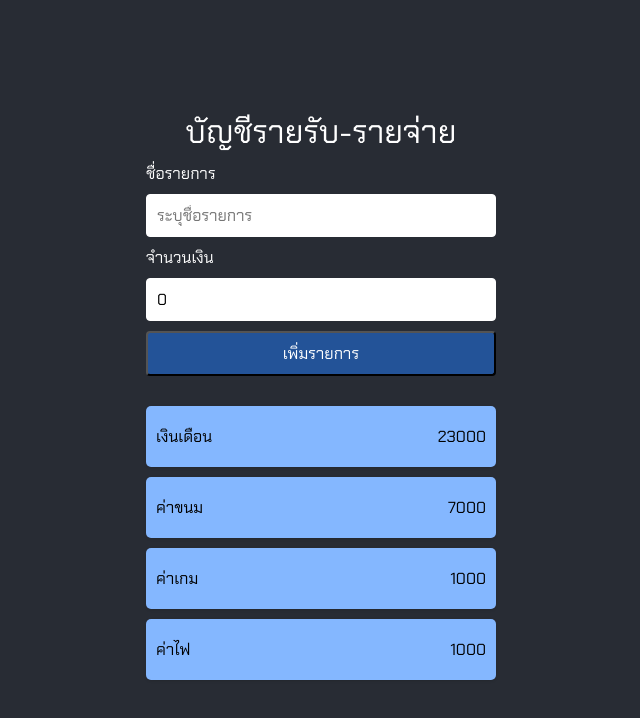
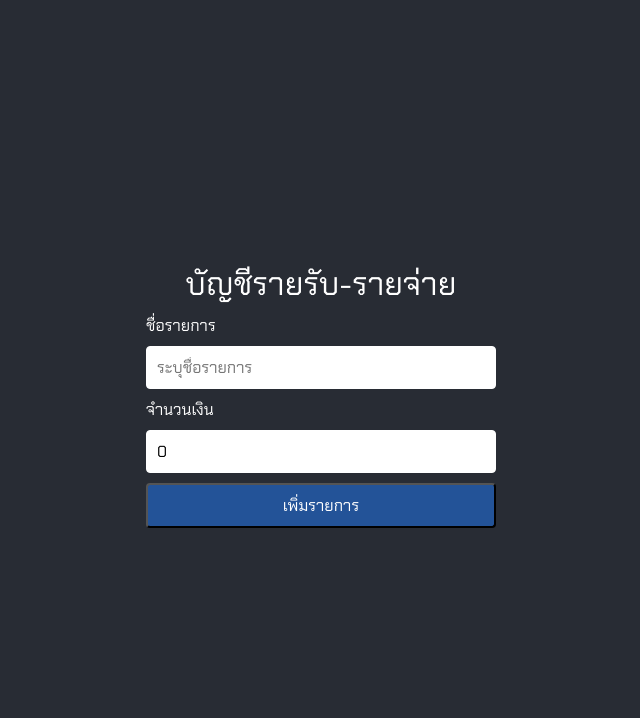
Before and after one commit to kanisornteen/Practice-React, a React (Create React App) app in the folder MyApplication/react-basic/: page / in a window 1280 px wide. Shown: the top 718 px of the page, without its empty margins (319-959 px from the left). Built offline with nearby package versions, Linux system fonts and the light colour scheme.

Commit message:
Bottom-Up
Send and receive data between component

```diff
--- a/MyApplication/react-basic/src/App.js
+++ b/MyApplication/react-basic/src/App.js
@@ -1,16 +1,31 @@
 import Transaction from "./component/Transaction";
 import './component/App.css';
 import FormComponent from "./component/FormComponent";
+import { useState } from "react";
 
 const topCss = {color:'white', textAlign:'center'};
 const Title = ()=> <h1 style={topCss}>บัญชีรายรับ-รายจ่าย</h1>
 
 function App() {
+  // const data = [
+  //   {id:1, title: "เงินเดือน", amount:"23000"},
+  //   {id:2, title: "ค่าขนม", amount:"7000"},
+  //   {id:3, title: "ค่าเกม", amount:"1000"},
+  // ]
+
+  const [item, setItem] = useState([])
+
+  const onAddItem = (newItem)=> {
+    setItem((loopItem)=>{
+      return [newItem, ...loopItem]
+    })
+  }
+
   return (
     <div className="container">
       <Title />
-      <FormComponent />
-      <Transaction />
+      <FormComponent addItem={onAddItem} />
+      <Transaction item={item} />
     </div>
   );
 }
--- a/MyApplication/react-basic/src/component/FormComponent.js
+++ b/MyApplication/react-basic/src/component/FormComponent.js
@@ -1,7 +1,8 @@
 import './FormComponent.css'
 import {useState} from 'react'
+import { v4 as uuidv4 } from 'uuid';
 
-const FormComponent = ()=> {
+const FormComponent = (props)=> {
     const [title, setTitle] = useState('') // อ่านการใช้ useState ได้ที่โฟลเดอร์ How to Create React and Learn React - 7-11
     const [amount, setAmount] = useState(0)
 
@@ -15,11 +16,13 @@ const FormComponent = ()=> {
         event.preventDefault();
         const itemData = {
             title: title,
-            amount: Number(amount)
+            amount: Number(amount),
+            id: uuidv4()
         }
-        console.log(itemData);
         setTitle('');
         setAmount(0);
+
+        props.addItem(itemData)
     }
 
     return (
--- a/MyApplication/react-basic/src/component/Transaction.js
+++ b/MyApplication/react-basic/src/component/Transaction.js
@@ -1,19 +1,12 @@
 import Items from "./Items";
 import './Transaction.css'
-import { v4 as uuidv4 } from 'uuid';
 
-const Transaction = ()=> {
-    const data = [
-        {title: "เงินเดือน", amount:"23000"},
-        {title: "ค่าขนม", amount:"7000"},
-        {title: "ค่าเกม", amount:"1000"},
-        {title: "ค่าไฟ", amount:"1000"}
-    ]
-
+const Transaction = (props)=> {
+    const {item} = props
     return (
         <ul className="container-item">
-            {data.map(element => {
-                return <Items title={element.title} amount={element.amount} key={uuidv4()} /> // หรือจะเขียนแบบนี้ก็ได้ในกรณีที่ชื่อ property ของ component เหมือนกับชื่อ property ของข้อมูลที่ส่งมา return <Items {...element}/>
+            {item.map(element => {
+                return <Items title={element.title} amount={element.amount} key={element.id} />
             })}
         </ul>
     );
```
Also changed, not shown: 1 other file (tests, documents, lock files or other folders).
